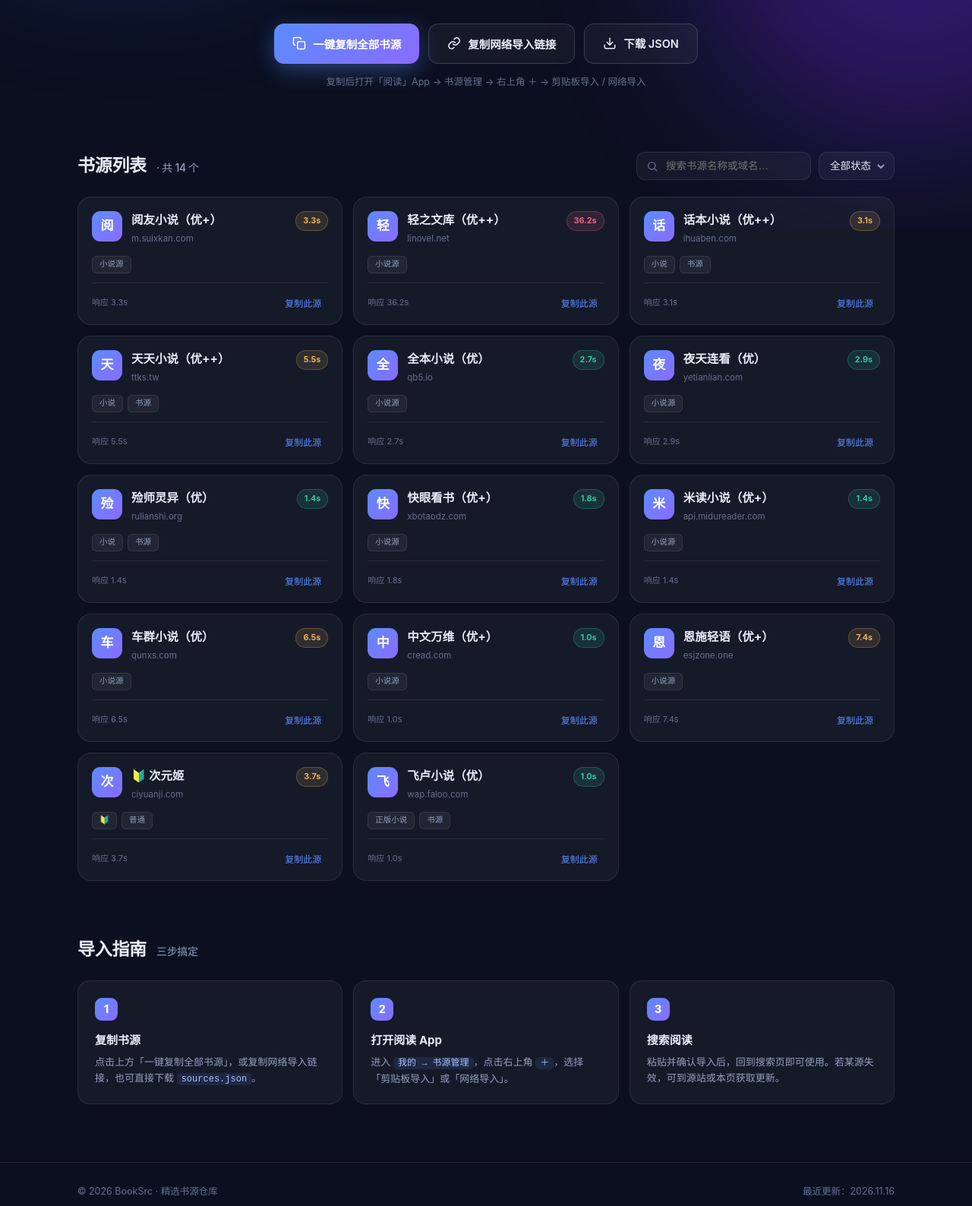
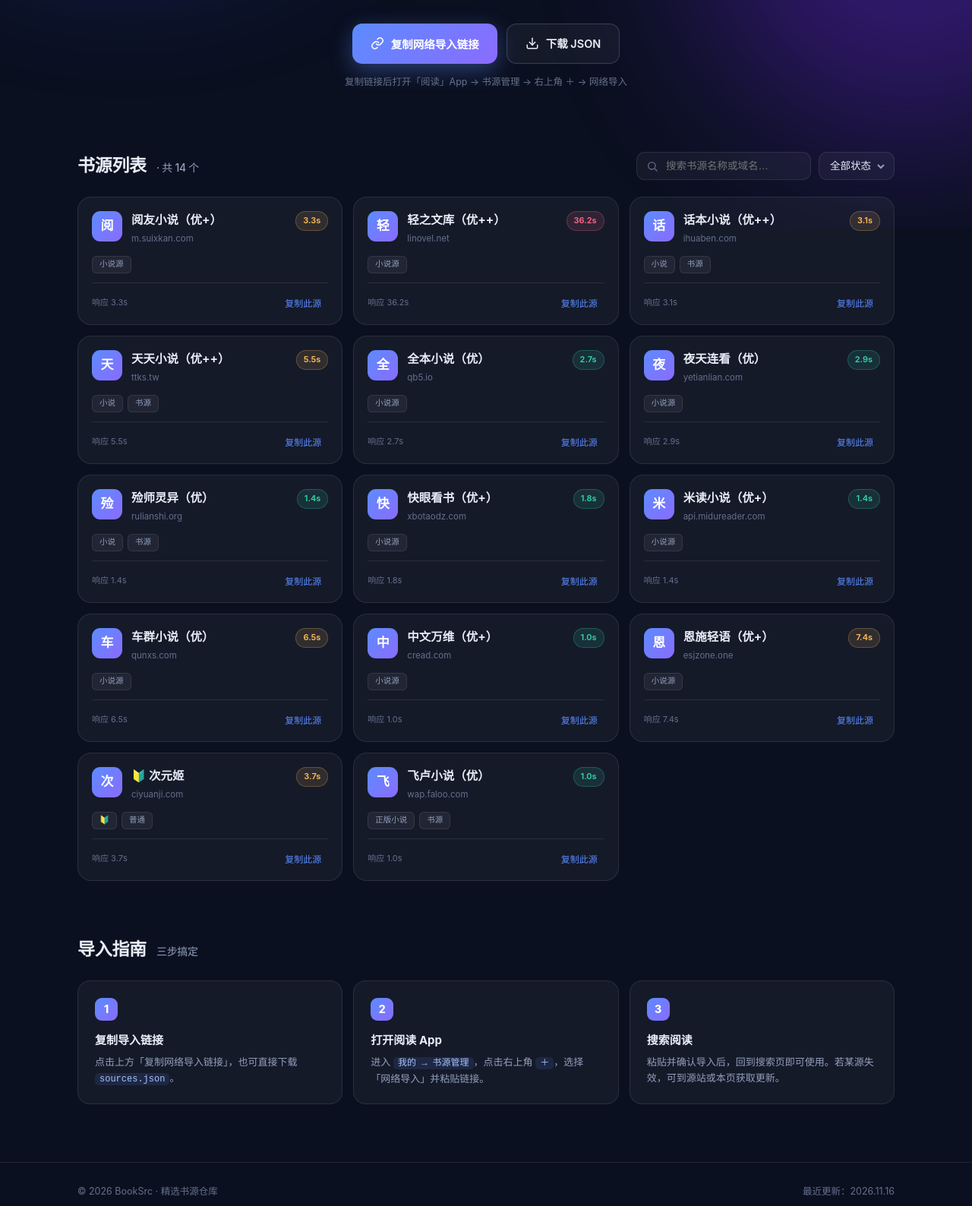
Before and after one commit to aucrazy-p/Book-source, a plain HTML site: page docs/index.html in a window 1280 px wide. Shown: the part 501-2089 px from the top of the page at 76% size. Drawn offline with Linux system fonts and the light colour scheme.

Commit message:
ui: 移除「一键复制全部书源」按钮，复制网络导入链接提为主按钮

```diff
--- a/docs/index.html
+++ b/docs/index.html
@@ -175,11 +175,7 @@
     </div>
 
     <div class="actions">
-      <button class="btn btn-primary" onclick="copyAll()">
-        <svg viewBox="0 0 24 24" fill="none" stroke="currentColor" stroke-width="2" stroke-linecap="round" stroke-linejoin="round"><rect x="9" y="9" width="13" height="13" rx="2"/><path d="M5 15H4a2 2 0 0 1-2-2V4a2 2 0 0 1 2-2h9a2 2 0 0 1 2 2v1"/></svg>
-        一键复制全部书源
-      </button>
-      <button class="btn btn-secondary" onclick="copyNetUrl()">
+      <button class="btn btn-primary" onclick="copyNetUrl()">
         <svg viewBox="0 0 24 24" fill="none" stroke="currentColor" stroke-width="2" stroke-linecap="round" stroke-linejoin="round"><path d="M10 13a5 5 0 0 0 7.5.5l3-3a5 5 0 0 0-7-7l-1.5 1.5"/><path d="M14 11a5 5 0 0 0-7.5-.5l-3 3a5 5 0 0 0 7 7l1.5-1.5"/></svg>
         复制网络导入链接
       </button>
@@ -188,7 +184,7 @@
         下载 JSON
       </a>
     </div>
-    <p class="hint">复制后打开「阅读」App → 书源管理 → 右上角 ＋ → 剪贴板导入 / 网络导入</p>
+    <p class="hint">复制链接后打开「阅读」App → 书源管理 → 右上角 ＋ → 网络导入</p>
   </div>
 
   <section>
@@ -215,8 +211,8 @@
   <section>
     <div class="sec-head"><h2>导入指南 <span>三步搞定</span></h2></div>
     <div class="steps">
-      <div class="step"><div class="n">1</div><h3>复制书源</h3><p>点击上方「一键复制全部书源」，或复制网络导入链接，也可直接下载 <code>sources.json</code>。</p></div>
-      <div class="step"><div class="n">2</div><h3>打开阅读 App</h3><p>进入 <code>我的 → 书源管理</code>，点击右上角 <code>＋</code>，选择「剪贴板导入」或「网络导入」。</p></div>
+      <div class="step"><div class="n">1</div><h3>复制导入链接</h3><p>点击上方「复制网络导入链接」，也可直接下载 <code>sources.json</code>。</p></div>
+      <div class="step"><div class="n">2</div><h3>打开阅读 App</h3><p>进入 <code>我的 → 书源管理</code>，点击右上角 <code>＋</code>，选择「网络导入」并粘贴链接。</p></div>
       <div class="step"><div class="n">3</div><h3>搜索阅读</h3><p>粘贴并确认导入后，回到搜索页即可使用。若某源失效，可到源站或本页获取更新。</p></div>
     </div>
   </section>
@@ -270,7 +266,6 @@ async function copyText(text,msg){
   try{await navigator.clipboard.writeText(text);toast(msg||'已复制到剪贴板')}
   catch(e){const ta=document.createElement('textarea');ta.value=text;document.body.appendChild(ta);ta.select();document.execCommand('copy');ta.remove();toast(msg||'已复制到剪贴板')}
 }
-function copyAll(){copyText(JSON.stringify(SOURCES),'已复制 '+SOURCES.length+' 个书源，去阅读 App 粘贴导入')}
 function copyNetUrl(){const u=new URL('sources.json',location.href).href;copyText(u,'网络导入链接已复制')}
 function copyOne(i){copyText(JSON.stringify([SOURCES[i]]),'已复制该书源')}
 
```
